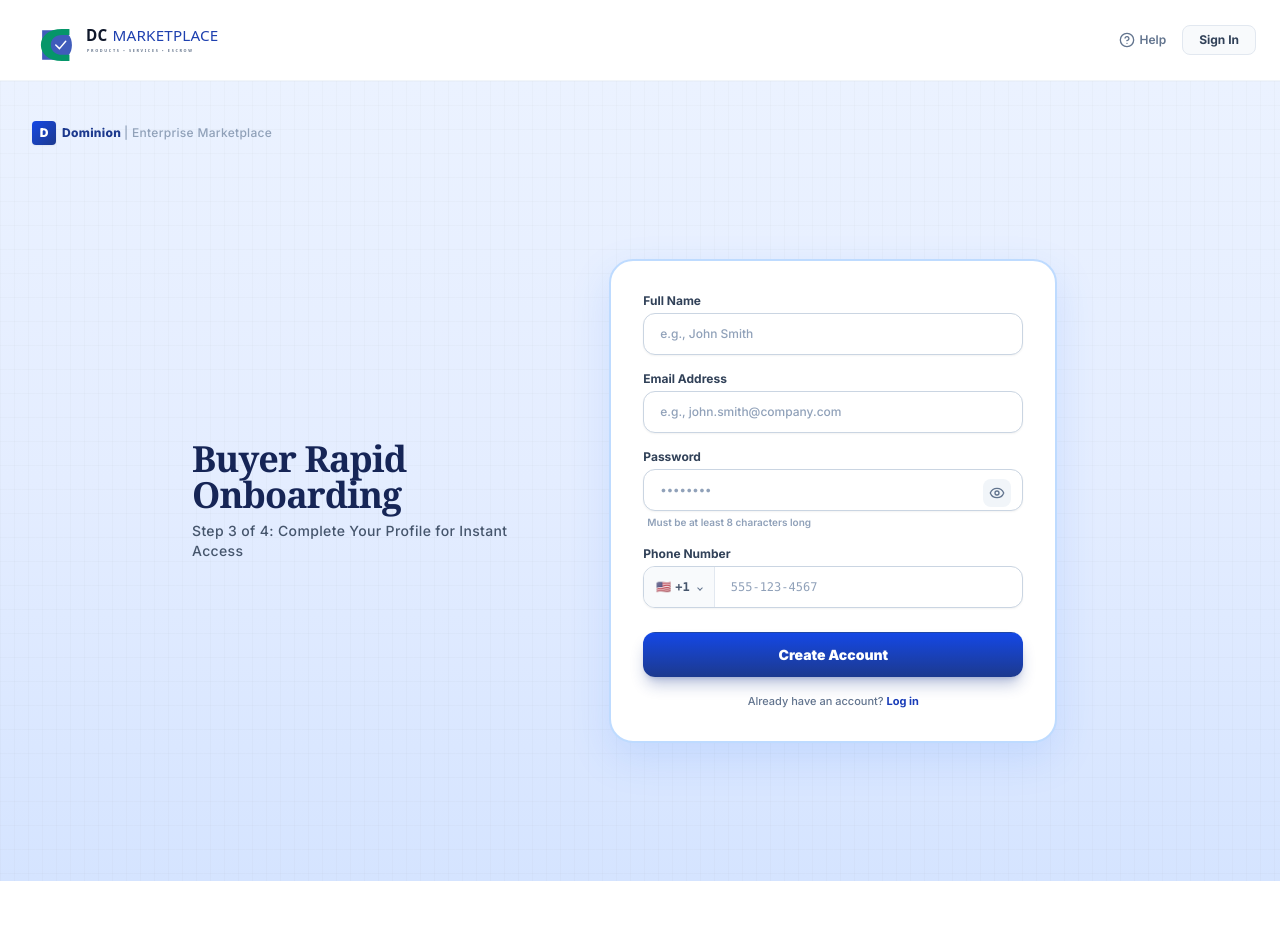
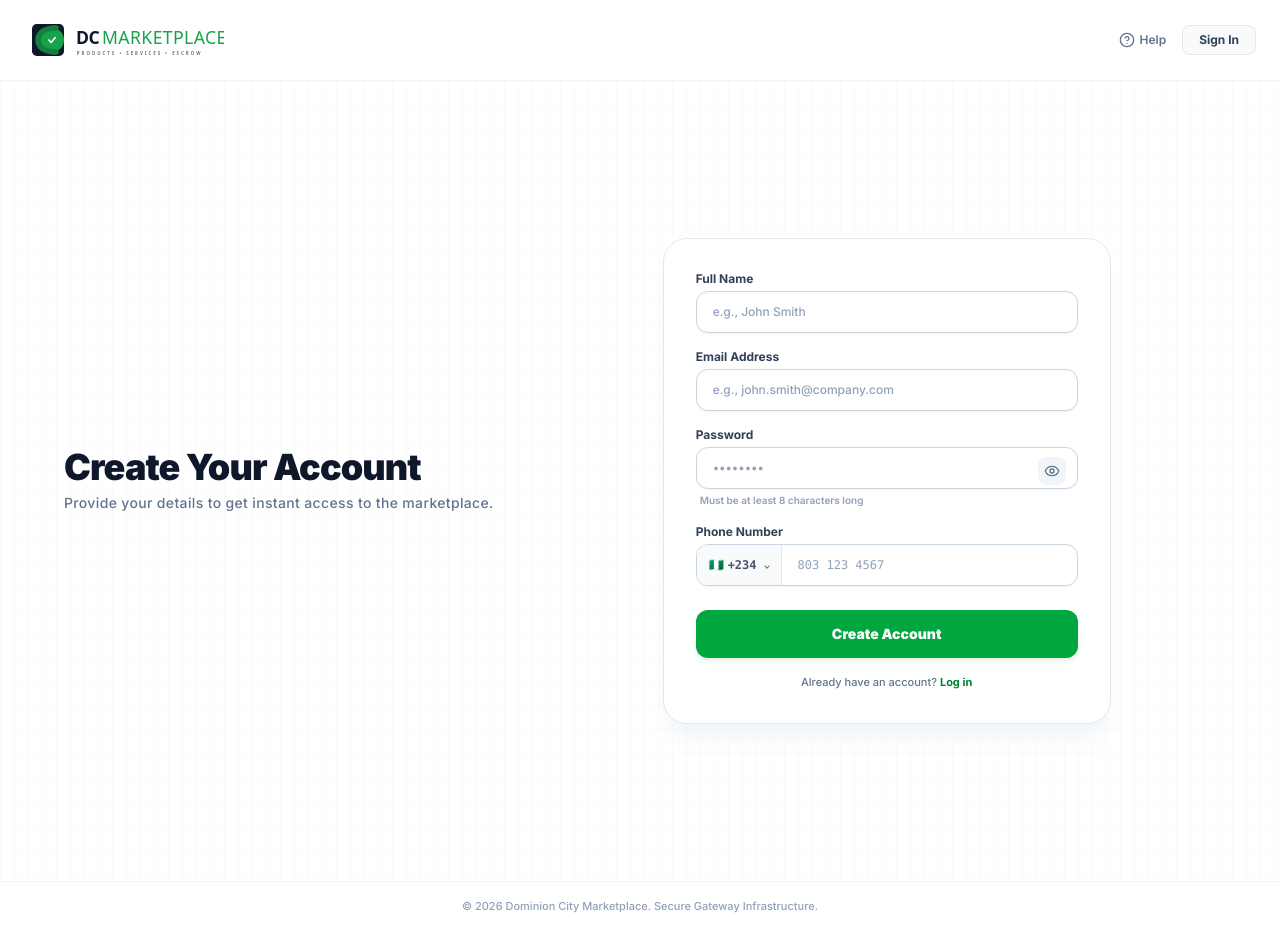
Before and after one commit to kelechi-okpani/dc-marketplace, a Next.js app: page /signup/buyer in a window 1280 px wide. Before the commit the page ends 881 px from the top, so only its background shows below. Built offline with nearby package versions, Linux system fonts and the light colour scheme.

Commit message:
style(brand): update marketplace logo to emerald green theme
- Swapped out blue accent highlights for crisp brand green colors
- Replaced typography fill colors for the MARKETPLACE string Refactored icon badge layers using sharp green and slate anchors

```diff
--- a/app/(auth)/layout.tsx
+++ b/app/(auth)/layout.tsx
@@ -1,6 +1,7 @@
 import React from 'react';
 import { Inter } from 'next/font/google';
 import AuthNav from '@/component/Layout/AuthLayout/AuthNav';
+import AuthFooter from '@/component/Layout/AuthLayout/AuthFooter';
 
 // Optimize typography loading for sleek, high-fidelity UI layout
 const inter = Inter({
@@ -27,6 +28,7 @@ export default function AuthLayout({ children }: AuthLayoutProps) {
         <div className="relative z-10 w-full min-h-screen flex flex-col">
           <AuthNav/>
           {children}
+          <AuthFooter/>
         </div>
 
       </div>
--- a/app/(auth)/signup/buyer/page.tsx
+++ b/app/(auth)/signup/buyer/page.tsx
@@ -6,7 +6,7 @@ import { Eye, EyeOff } from 'lucide-react';
 
 export default function BuyerRapidOnboarding() {
   const [showPassword, setShowPassword] = useState(false);
-  const [countryCode, setCountryCode] = useState('+1');
+  const [countryCode, setCountryCode] = useState('+234');
   const [formData, setFormData] = useState({
     fullName: '',
     email: '',
@@ -14,37 +14,37 @@ export default function BuyerRapidOnboarding() {
     phone: ''
   });
 
+  // Dynamic flag rendering dictionary based on code selection matches
+  const getFlagEmoji = (code: string) => {
+    switch (code) {
+      case '+234': return '🇳🇬';
+      case '+1': return '🇺🇸';
+      case '+44': return '🇬🇧';
+      default: return '🏳️';
+    }
+  };
+
   return (
-    <div className="min-h-screen w-full bg-gradient-to-b from-[#EBF2FF] via-[#E4EDFF] to-[#D5E4FF] flex flex-col justify-between p-4 sm:p-6 md:p-8 font-sans text-slate-900 selection:bg-blue-600/20 relative">
+    <div className="min-h-screen w-full bg-white flex flex-col justify-between p-4 sm:p-6 md:p-8 font-sans text-slate-900 selection:bg-green-600/20 relative">
 
-      {/* Background ambient abstract mesh geometric structures overlay */}
+      {/* Background ambient grid mesh structure overlay */}
       <div className="absolute inset-0 bg-[linear-gradient(to_right,#8080800a_1px,transparent_1px),linear-gradient(to_bottom,#8080800a_1px,transparent_1px)] bg-[size:14px_24px] pointer-events-none" />
 
-      {/* Top Brand Minimal Row alignment tracking layout item */}
-      <header className="w-full max-w-7xl mx-auto flex items-center gap-1.5 py-2 relative z-10">
-        <div className="h-6 w-6 rounded bg-gradient-to-br from-blue-700 to-blue-900 flex items-center justify-center shadow-xs">
-          <span className="text-white font-black text-xs">D</span>
-        </div>
-        <span className="font-extrabold text-xs text-blue-900 tracking-wide">
-          Dominion <span className="text-slate-400 font-medium">| Enterprise Marketplace</span>
-        </span>
-      </header>
+      {/* Center Layout Module Form Wrap */}
+      <main className="w-full max-w-6xl mx-auto my-auto py-6 grid grid-cols-1 md:grid-cols-12 gap-8 items-center relative z-10">
 
-      {/* Center Layout Module Form Wrap */}
-      <main className="w-full max-w-4xl mx-auto my-auto py-6 grid grid-cols-1 md:grid-cols-12 gap-8 items-center relative z-10">
-
-        {/* Left Aspect Side Structural Page Subtitles section */}
+        {/* Left Side Branding Header section */}
         <div className="md:col-span-5 space-y-2 md:text-left text-center">
-          <h2 className="text-3xl md:text-4xl font-serif text-blue-950 font-black tracking-tight leading-none">
-            Buyer Rapid Onboarding
+          <h2 className="text-3xl md:text-4xl font-black tracking-tight text-slate-900 leading-none">
+         Create Your Account
           </h2>
-          <p className="text-xs md:text-sm text-slate-600 font-medium tracking-wide">
-            Step 3 of 4: Complete Your Profile for Instant Access
+          <p className="text-xs md:text-sm text-slate-500 font-medium tracking-wide">
+          Provide your details to get instant access to the marketplace.
           </p>
         </div>
 
         {/* Right Aspect Form Workspace Component Layer Container */}
-        <div className="md:col-span-7 w-full max-w-md mx-auto bg-white rounded-3xl border-2 border-blue-200 p-6 sm:p-8 shadow-[0_15px_40px_rgba(59,130,246,0.15)] relative">
+        <div className="md:col-span-7 w-full max-w-md mx-auto bg-white rounded-3xl border border-slate-200 p-6 sm:p-8 shadow-xl shadow-slate-100 relative">
 
           <form onSubmit={(e) => e.preventDefault()} className="space-y-4">
 
@@ -59,7 +59,7 @@ export default function BuyerRapidOnboarding() {
                 value={formData.fullName}
                 onChange={(e) => setFormData({...formData, fullName: e.target.value})}
                 placeholder="e.g., John Smith"
-                className="w-full text-xs rounded-xl border border-slate-300 bg-white py-3 px-4 text-slate-900 placeholder-slate-400 transition-all focus:border-blue-500 focus:outline-none focus:ring-4 focus:ring-blue-500/10 font-medium shadow-xs"
+                className="w-full text-xs rounded-xl border border-slate-300 bg-white py-3 px-4 text-slate-900 placeholder-slate-400 transition-all focus:border-green-600 focus:outline-none focus:ring-4 focus:ring-green-600/10 font-medium shadow-xs"
               />
             </div>
 
@@ -74,11 +74,11 @@ export default function BuyerRapidOnboarding() {
                 value={formData.email}
                 onChange={(e) => setFormData({...formData, email: e.target.value})}
                 placeholder="e.g., john.smith@company.com"
-                className="w-full text-xs rounded-xl border border-slate-300 bg-white py-3 px-4 text-slate-900 placeholder-slate-400 transition-all focus:border-blue-500 focus:outline-none focus:ring-4 focus:ring-blue-500/10 font-medium shadow-xs"
+                className="w-full text-xs rounded-xl border border-slate-300 bg-white py-3 px-4 text-slate-900 placeholder-slate-400 transition-all focus:border-green-600 focus:outline-none focus:ring-4 focus:ring-green-600/10 font-medium shadow-xs"
               />
             </div>
 
-            {/* Password Block Input Element segment configuration */}
+            {/* Password Block */}
             <div className="space-y-1">
               <label className="block text-xs font-bold text-slate-700">
                 Password
@@ -90,7 +90,7 @@ export default function BuyerRapidOnboarding() {
                   value={formData.password}
                   onChange={(e) => setFormData({...formData, password: e.target.value})}
                   placeholder="••••••••"
-                  className="w-full text-xs rounded-xl border border-slate-300 bg-white py-3 pr-10 mercantile px-4 text-slate-900 placeholder-slate-400 transition-all focus:border-blue-500 focus:outline-none focus:ring-4 focus:ring-blue-500/10 font-medium shadow-xs"
+                  className="w-full text-xs rounded-xl border border-slate-300 bg-white py-3 pr-10 px-4 text-slate-900 placeholder-slate-400 transition-all focus:border-green-600 focus:outline-none focus:ring-4 focus:ring-green-600/10 font-medium shadow-xs"
                 />
                 <button
                   type="button"
@@ -105,23 +105,23 @@ export default function BuyerRapidOnboarding() {
               </p>
             </div>
 
-            {/* Structured Combined Select + Phone Number module component configuration */}
+            {/* Combined Country Selector + Phone Input Block */}
             <div className="space-y-1">
               <label className="block text-xs font-bold text-slate-700">
                 Phone Number
               </label>
-              <div className="flex items-center rounded-xl border border-slate-300 bg-white overflow-hidden focus-within:border-blue-500 focus-within:ring-4 focus-within:ring-blue-500/10 transition-all shadow-xs">
+              <div className="flex items-center rounded-xl border border-slate-300 bg-white overflow-hidden focus-within:border-green-600 focus-within:ring-4 focus-within:ring-green-600/10 transition-all shadow-xs">
 
-                {/* Simulated Region Dropdown selector */}
+                {/* Dynamic Region Dropdown Selector */}
                 <div className="relative bg-slate-50 border-r border-slate-200 px-3 py-3 flex items-center gap-1 shrink-0">
-                  <span className="text-xs">🇺🇸</span>
+                  <span className="text-xs">{getFlagEmoji(countryCode)}</span>
                   <select
                     value={countryCode}
                     onChange={(e) => setCountryCode(e.target.value)}
                     className="absolute inset-0 opacity-0 w-full h-full cursor-pointer"
                   >
+                    <option value="+234">🇳🇬 +234</option>
                     <option value="+1">🇺🇸 +1</option>
-                    <option value="+234">🇳🇬 +234</option>
                     <option value="+44">🇬🇧 +44</option>
                   </select>
                   <span className="text-xs font-bold text-slate-600 font-mono pr-1">{countryCode}</span>
@@ -133,17 +133,17 @@ export default function BuyerRapidOnboarding() {
                   required
                   value={formData.phone}
                   onChange={(e) => setFormData({...formData, phone: e.target.value})}
-                  placeholder="555-123-4567"
+                  placeholder="803 123 4567"
                   className="w-full text-xs bg-transparent py-3 px-4 text-slate-900 placeholder-slate-400 focus:outline-none font-medium font-mono"
                 />
               </div>
             </div>
 
-            {/* Submit Action Execution Module Button */}
+            {/* Action Button Trigger */}
             <div className="pt-2">
               <button
                 type="submit"
-                className="w-full text-center bg-gradient-to-b from-blue-700 to-blue-900 hover:from-blue-600 hover:to-blue-800 text-white text-xs sm:text-sm font-black py-3 px-4 rounded-xl transition-all shadow-lg shadow-blue-900/30 active:scale-98 cursor-pointer border-t border-blue-500/20"
+                className="w-full text-center bg-green-600 hover:bg-green-700 text-white text-xs sm:text-sm font-black py-3.5 px-4 rounded-xl transition-all shadow-md shadow-green-600/10 active:scale-98 cursor-pointer"
               >
                 Create Account
               </button>
@@ -151,11 +151,11 @@ export default function BuyerRapidOnboarding() {
 
           </form>
 
-          {/* Account Login Navigation element redirection link alignment layout block */}
+          {/* Redirection Link Block */}
           <div className="text-center mt-4">
             <p className="text-[11px] text-slate-500 font-medium">
               Already have an account?{' '}
-              <Link href="/auth/login" className="text-blue-800 font-bold hover:underline">
+              <Link href="/auth/signin" className="text-green-700 font-bold hover:underline">
                 Log in
               </Link>
             </p>
@@ -164,7 +164,6 @@ export default function BuyerRapidOnboarding() {
         </div>
       </main>
 
-      <footer className="w-full" />
     </div>
   );
 }
--- /dev/null
+++ b/component/Layout/AuthLayout/AuthFooter.tsx
@@ -0,0 +1,11 @@
+import React from 'react';
+
+export default function AuthFooter() {
+  const currentYear = new Date().getFullYear();
+
+  return (
+    <footer className="w-full text-center py-4 text-[11px] text-slate-400 font-medium border-t border-slate-100 bg-white">
+      © {currentYear} Dominion City Marketplace. Secure Gateway Infrastructure.
+    </footer>
+  );
+}
--- a/component/Layout/AuthLayout/AuthNav.tsx
+++ b/component/Layout/AuthLayout/AuthNav.tsx
@@ -34,7 +34,7 @@ export default function AuthNav() {
           <span>Help</span>
         </button>
         <Link
-          href="/auth/login"
+          href="/auth/signin"
           className="border border-slate-200 bg-slate-50 hover:bg-slate-100 px-4 py-1.5 rounded-lg text-slate-700 transition-all text-xs font-bold"
         >
           Sign In
```
Also changed, not shown: app/(auth)/choose-role/page.tsx (+9 -13 lines), app/(auth)/signin/page.tsx (added), public/dc.svg.
